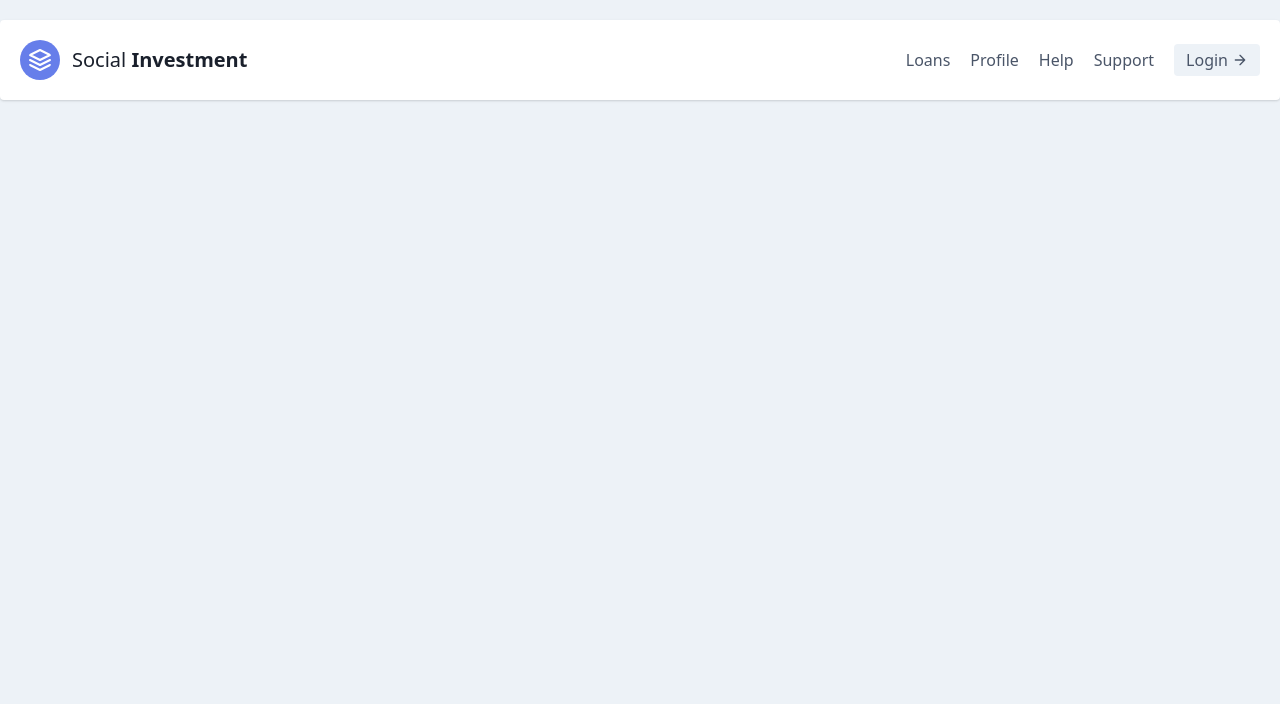
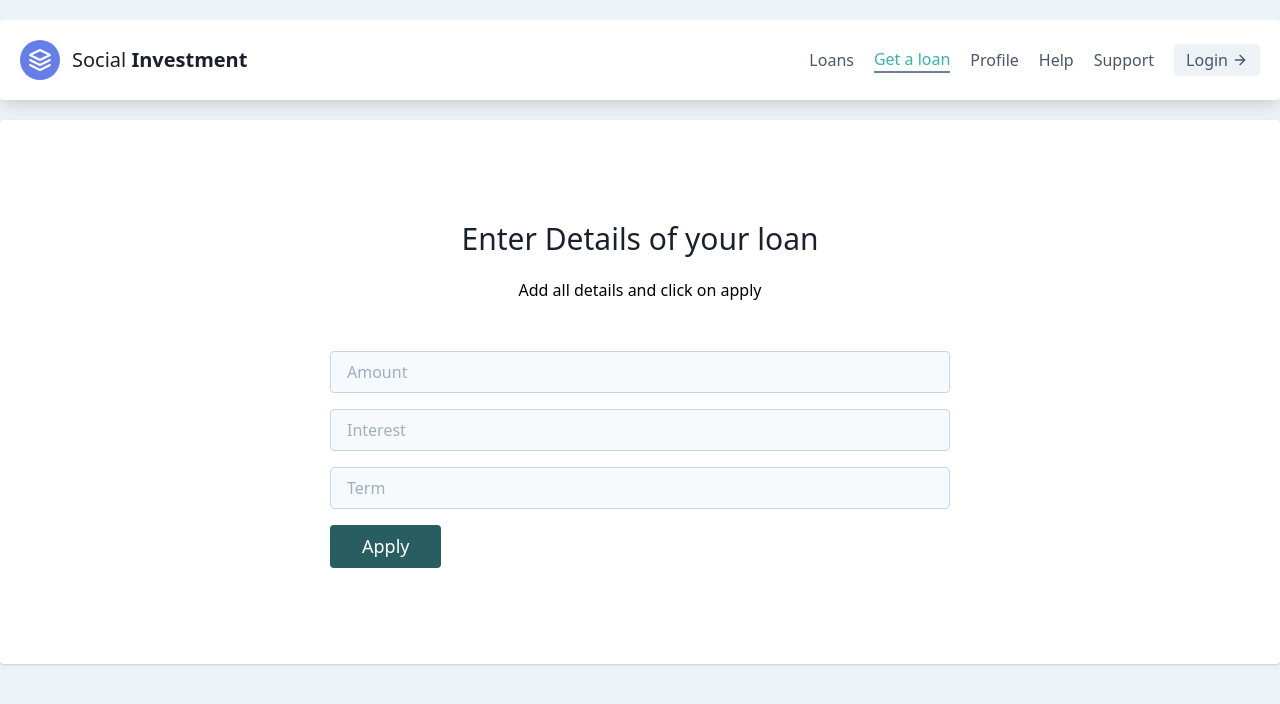
Before and after one commit to Spha88/social_investment, a React (Create React App) app in the folder client/: page /apply in a window 1280 px wide. Shown: the top 704 px of the page. Built offline with nearby package versions, Linux system fonts and the light colour scheme.

Commit message:
Create add offer component

```diff
--- a/client/package.json
+++ b/client/package.json
@@ -9,6 +9,7 @@
     "axios": "^0.20.0",
     "react": "^16.13.1",
     "react-dom": "^16.13.1",
+    "react-hook-form": "^6.5.0",
     "react-router-dom": "^5.2.0",
     "react-scripts": "3.4.3"
   },
--- a/client/public/index.html
+++ b/client/public/index.html
@@ -22,7 +22,7 @@
       work correctly both with client-side routing and a non-root public URL.
       Learn how to configure a non-root public URL by running `npm run build`.
     -->
-  <title>React App</title>
+  <title>Social Investment</title>
 </head>
 
 <body class="bg-gray-200">
--- a/client/src/App.js
+++ b/client/src/App.js
@@ -2,7 +2,8 @@ import React from 'react';
 import { Switch, Route } from 'react-router-dom';
 
 import Navigation from './components/navigation/navigation';
-import Loans from './components/pages/loans/loans';
+import Loans from './components/pages/loans/Loans';
+import LoanApplication from './components/pages/loanApplication/LoanApplication';
 
 function App() {
   return (
@@ -10,6 +11,7 @@ function App() {
       <Navigation />
       <Switch>
         <Route path="/loans" component={Loans} />
+        <Route path="/apply" component={LoanApplication} />
       </Switch>
     </div>
   );
--- a/client/src/components/navigation/navigation.js
+++ b/client/src/components/navigation/navigation.js
@@ -4,7 +4,7 @@ import { NavLink } from 'react-router-dom';
 const navigation = () => {
     return (
         <header className="text-gray-700 body-font">
-            <div className="container mx-auto bg-white mt-5 shadow rounded flex flex-wrap p-5 flex-col md:flex-row items-center">
+            <div className="container mx-auto bg-white mt-5 shadow-lg rounded flex flex-wrap p-5 flex-col md:flex-row items-center">
                 <NavLink to="/loans" className="flex title-font font-medium items-center text-gray-900 mb-4 md:mb-0">
                     <svg xmlns="http://www.w3.org/2000/svg" fill="none" stroke="currentColor" strokeLinecap="round" strokeLinejoin="round" strokeWidth="2" className="w-10 h-10 text-white p-2 bg-indigo-500 rounded-full" viewBox="0 0 24 24">
                         <path d="M12 2L2 7l10 5 10-5-10-5zM2 17l10 5 10-5M2 12l10 5 10-5"></path>
@@ -16,6 +16,9 @@ const navigation = () => {
                     <NavLink
                         activeClassName="text-teal-500 border-b-2 border-gray-600 inline-block"
                         className="mr-5 hover:text-gray-900" to="/loans">Loans</NavLink>
+                    <NavLink
+                        activeClassName="text-teal-500 border-b-2 border-gray-600 inline-block"
+                        className="mr-5 hover:text-gray-900" to="/apply">Get a loan</NavLink>
                     <NavLink
                         activeClassName="text-teal-500 border-b-2 border-gray-600 inline-block"
                         className="mr-5 hover:text-gray-900" to="/profile">Profile</NavLink>
--- /dev/null
+++ b/client/src/components/pages/loanApplication/LoanApplication.js
@@ -0,0 +1,66 @@
+import React from 'react';
+import { useForm } from 'react-hook-form';
+// import { Redirect, useHistory } from 'react-router-dom';
+import axios from 'axios';
+
+const LoanApplication = () => {
+
+    const { register, handleSubmit } = useForm();
+
+    // let history = useHistory();
+
+    const onSubmit = data => {
+
+        axios.post('http://localhost:3000/loans', { ...data, applicant: "5f3fbf055ff56d08748eb32a" })
+            .then(res => console.log(res))
+            .catch(err => console.log(err));
+
+    }
+
+    const inputClasses = `w-full bg-gray-100 rounded border border-gray-400 focus:outline-none focus:border-teal-500 text-base px-4 py-2`
+
+    return (
+
+        <div className="container px-5 py-24 mx-auto bg-white mt-5 rounded shadow">
+
+            <header className="flex flex-col text-center w-full mb-12">
+                <h1 className="sm:text-3xl text-2xl font-medium title-font mb-4 text-gray-900">Enter Details of your loan</h1>
+                <p className="lg:w-2/3 mx-auto leading-relaxed text-base">Add all details and click on apply</p>
+            </header>
+
+            <main className="lg:w-1/2 md:w-2/3 mx-auto">
+                <form className="flex flex-wrap -m-2" onSubmit={handleSubmit(onSubmit)}>
+
+                    <div className="p-2 w-full">
+                        <input name="amount" placeholder="Amount" type="number"
+                            className={inputClasses}
+                            ref={register}
+                        />
+                    </div>
+
+                    <div className="p-2 w-full">
+                        <input name="interest" placeholder="Interest" type="number"
+                            className={inputClasses}
+                            ref={register}
+                        />
+                    </div>
+
+                    <div className="p-2 w-full">
+                        <input name="term" placeholder="Term" type="number"
+                            className={inputClasses}
+                            ref={register}
+                        />
+                    </div>
+
+                    <div className="p-2 w-full">
+                        <button className="flex text-white bg-teal-800 border-0 py-2 px-8 focus:outline-none hover:bg-teal-600 rounded text-lg">Apply</button>
+                    </div>
+
+                </form>
+            </main>
+        </div>
+
+    )
+}
+
+export default LoanApplication;
--- /dev/null
+++ b/client/src/components/pages/loans/Loan.js
@@ -0,0 +1,74 @@
+import React, { useState } from 'react';
+import { useForm } from 'react-hook-form';
+import { Redirect, useHistory } from 'react-router-dom';
+import Axios from 'axios';
+
+const Loan = ({ loan }) => {
+    let history = useHistory();
+    const [showOfferForm, setShowOfferForm] = useState(false);
+
+    const { register, handleSubmit } = useForm();
+
+    const submit = data => {
+        console.log(data);
+        Axios.post(`http://localhost:3000/loans/${loan._id}/offers`, { ...data, client: '5f3fbf055ff56d08748eb32a' })
+            .then(res => {
+                console.log(res);
+                setShowOfferForm(false);
+                history.push('/loans');
+            })
+            .catch(err => console.log(err));
+    };
+
+    return (
+        <div className="w-1/3 mb-5 p-2 ">
+            <div className="border border-gray-500 rounded p-6 h-full">
+                <h2><strong>Amount: </strong>R{loan.amount}</h2>
+                <h3><strong>Interest: </strong>{loan.interest}%</h3>
+                <div>
+                    <span><strong>Payment Date: </strong> {loan.paymentDate} </span>
+                </div>
+                {loan.offers.length !== 0 && (
+                    <React.Fragment>
+                        <div className="h-1 bg-teal-400 my-5"></div>
+                        <h2 className="text-l text-center">Available offers</h2>
+                        <ul>
+                            {loan.offers.map(offer => (
+                                <li key={offer._id} className="flex justify-between p-2 my-1 rounded hover:bg-gray-200">
+                                    <h3><strong>Interest: </strong>{offer.interest}</h3>
+                                    <button className="hover:bg-blue-700 text-gray text-sm px-4 border border-blue-700 rounded">accept</button>
+                                </li>
+                            ))}
+                        </ul>
+                    </React.Fragment>
+                )}
+                <footer className="mt-3 text-center text-sm text-white">
+
+                    {showOfferForm && (
+                        <div className="text-black mb-2">
+                            <form onSubmit={handleSubmit(submit)}>
+                                <input
+                                    className="w-full border border-gray-500 rounded p-2 mb-3"
+                                    ref={register}
+                                    type="number" name="interest" placeholder="Enter Interest" />
+
+                                <button className="hover:bg-teal-700 shadow rounded bg-teal-500  py-1 px-3 mr-2" type="submit">Add Offer</button>
+                                <div
+                                    onClick={() => setShowOfferForm(!showOfferForm)}
+                                    className="hover:bg-red-700 shadow rounded bg-red-500 cursor-pointer  py-1 px-3 inline-block">Cancel</div>
+
+                            </form>
+                        </div>
+                    )}
+
+                    {!showOfferForm &&
+                        <button
+                            onClick={() => setShowOfferForm(!showOfferForm)}
+                            className="hover:bg-teal-700 shadow rounded bg-teal-500  py-1 px-3">Make an Offer</button>}
+                </footer>
+            </div>
+        </div>
+    )
+}
+
+export default Loan
--- a/client/src/components/pages/loans/loans.js
+++ b/client/src/components/pages/loans/loans.js
@@ -1,5 +1,7 @@
 import React, { useEffect, useState } from 'react';
 import axios from 'axios';
+
+import Loan from './Loan';
 
 const Loans = () => {
 
@@ -9,48 +11,20 @@ const Loans = () => {
         axios.get('http://localhost:3000/loans')
             .then(res => {
                 setLoans(res.data.loans);
-                console.log(res);
             })
             .catch(err => {
                 console.log(err);
             })
     }, [])
 
-    console.log(loans);
-
     return (
-        <div className="container mx-auto mt-10 bg-white rounded shadow p-5">
+        <div className="container mx-auto my-10 bg-white rounded shadow-lg p-5">
             <header>
                 <h2 className="text-4xl text-center mb-5">Loans</h2>
             </header>
-            <main>
+            <main className="flex flex-wrap mb-4">
                 {loans.map(loan => (
-                    <div key={loan._id}
-                        className="mb-5 p-5 border border-gray-500 rounded"
-                    >
-                        <h2><strong>Amount: </strong>R{loan.amount}</h2>
-                        <h3><strong>Interest: </strong>{loan.interest}%</h3>
-                        <div>
-                            <span><strong>Payment Date: </strong> {loan.paymentDate} </span>
-                        </div>
-                        {loan.offers.length !== 0 && (
-                            <React.Fragment>
-                                <div className="h-1 bg-teal-400 my-5"></div>
-                                <h2 className="text-xl text-center">Available offers</h2>
-                                <ul>
-                                    {loan.offers.map(offer => (
-                                        <li key={offer._id} className="flex justify-between p-2 my-1 rounded hover:bg-gray-200">
-                                            <h3><strong>Interest: </strong>{offer.interest}</h3>
-                                            <button
-                                                className="hover:bg-blue-700 text-gray py-0 px-4 border border-blue-700 rounded">
-                                                accept
-                                            </button>
-                                        </li>
-                                    ))}
-                                </ul>
-                            </React.Fragment>
-                        )}
-                    </div>
+                    <Loan key={loan._id} loan={loan} />
                 ))}
             </main>
         </div>
```
Also changed, not shown: 2 other files (tests, documents, lock files or other folders).
